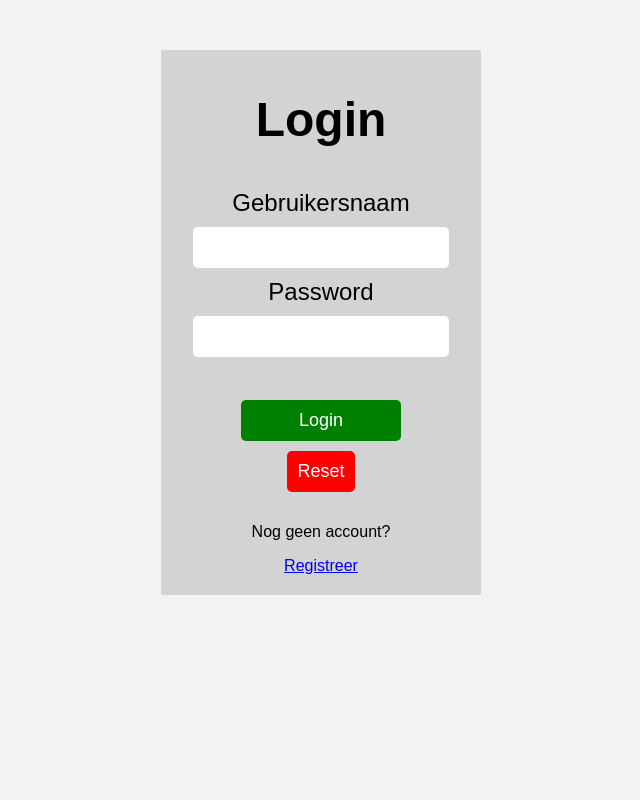
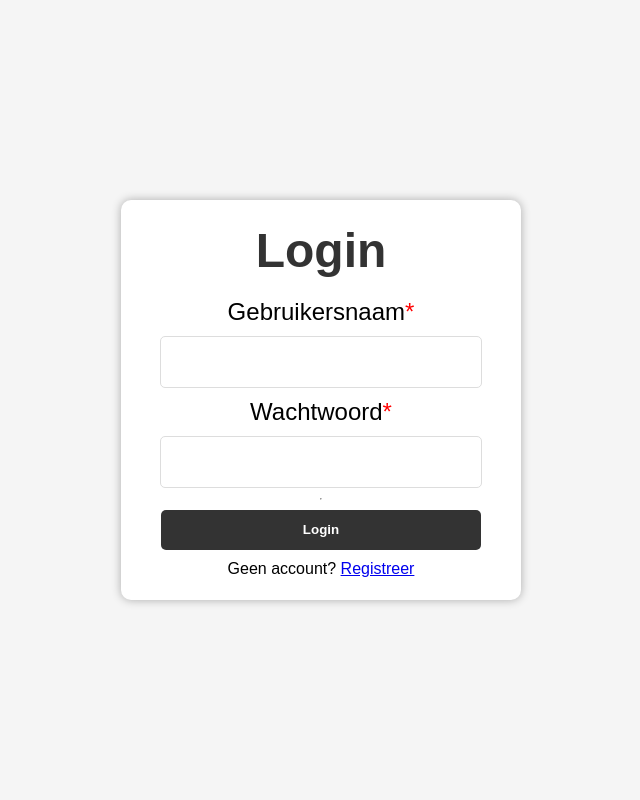
Before and after one commit to brammie15/WebshopBrakka, a PHP site: page /login.php in a window 1280 px wide. Shown: the whole page, without its empty margins (319-959 px from the left). Run offline with PHP 8.4, Linux system fonts and the light colour scheme; data that the repository does not hold is empty.

Commit message:
Verander layout van de login pagina Tijd: 30 min

```diff
--- a/bestel.php
+++ b/bestel.php
@@ -26,7 +26,7 @@
             $total += $productObj->price;
         }
 
-        $userId = $db->query("SELECT userID FROM `webshop`.user WHERE email = '" . $_SESSION["user"] . "'");
+        $userId = $db->query("SELECT userID FROM `webshop`.user WHERE username = '" . $_SESSION["user"] . "'");
         $userId->execute();
         $userId = $userId->fetch()["userID"];
 
--- a/login.css
+++ b/login.css
@@ -1,134 +1,201 @@
-#mainLogin {
-    /*width: 100vw;*/
-    /*height: 100vh;*/
-    padding: 0;
-    margin: 0;
-    display: flex;
-    justify-content: center;
-    align-content: center;
-    flex-direction: column;
-    background-color: #f2f2f2;
+/*#mainLogin {*/
+/*    !*width: 100vw;*!*/
+/*    !*height: 100vh;*!*/
+/*    padding: 0;*/
+/*    margin: 0;*/
+/*    display: flex;*/
+/*    justify-content: center;*/
+/*    align-content: center;*/
+/*    flex-direction: column;*/
+/*    background-color: #f2f2f2;*/
+
+/*}*/
+/*body{*/
+/*    padding: 0;*/
+/*    margin: 0;*/
+/*    height: 100vh;*/
+/*    background-color: #f2f2f2;*/
+/*}*/
+
+/*!*form{*!*/
+/*!*    display: flex;*!*/
+/*!*    flex-direction: column;*!*/
+/*!*    align-items: center;*!*/
+/*!*    gap: 10px;*!*/
+/*!*    height: 100%;*!*/
+/*!*    background: lightgray;*!*/
+/*!*    width: 25%;*!*/
+/*!*    padding-top: 10px;*!*/
+/*!*    padding-bottom: 20px;*!*/
+/*!*    margin-bottom: 20px;*!*/
+/*!*    !*box-shadow: 0 0 10px 0 rgba(0,0,0,0.5);*!*!*/
+/*!*    border-radius: 2px;*!*/
+/*!*}*!*/
+/**{*/
+/*    font-family: Arial, Helvetica, sans-serif;*/
+/*}*/
+
+/*#mainLogin>div{*/
+/*    text-align: center;*/
+/*    display: flex;*/
+/*    flex-direction: column;*/
+/*    align-items: center;*/
+/*    justify-content: center;*/
+
+/*}*/
+
+/*#error{*/
+/*    font-size: x-large;*/
+/*    color: red;*/
+/*}*/
+
+/*input[type="submit"]{*/
+/*    background-color: green;*/
+/*    color: white;*/
+/*    border: none;*/
+/*    border-radius: 5px;*/
+/*    padding: 10px;*/
+/*    font-size: large;*/
+/*    cursor: pointer;*/
+
+/*}*/
+/*input[type="submit"]:hover{*/
+/*    background-color: darkgreen;*/
+/*}*/
+/*input[type="reset"]:hover{*/
+/*    background-color: darkred;*/
+/*}*/
+/*input[type="reset"]{*/
+/*    background-color: red;*/
+/*    color: white;*/
+/*    border: none;*/
+/*    border-radius: 5px;*/
+/*    padding: 10px;*/
+/*    font-size: large;*/
+/*    cursor: pointer;*/
+/*}*/
+
+/*input[type="email"], input[type="password"], input[type="text"], input[type="number"], input[type="tel"]{*/
+/*    border: none;*/
+/*    border-radius: 5px;*/
+/*    padding: 10px;*/
+/*    font-size: large;*/
+/*    width: 80%;*/
+/*    box-sizing: border-box;*/
+/*}*/
+
+/*input[type="text"]:focus, input[type="password"]:focus{*/
+/*    outline: none;*/
+/*    box-shadow: 0 0 10px 0 rgba(0,0,0,0.5);*/
+/*}*/
+
+/*input[type="reset"]{*/
+/*    border-radius: 5px;*/
+/*    padding: 10px;*/
+/*    !*width: 10px;*!*/
+
+/*}*/
+
+/*label{*/
+/*    font-size: x-large;*/
+/*}*/
+/*#code{*/
+/*    font-size: x-large;*/
+/*    color: green;*/
+/*    padding-top:0;*/
+/*    margin-top: 0;*/
+/*}*/
+/*h1{*/
+/*    font-size: xxx-large;*/
+
+/*}*/
+
+/*#buttonsContainer{*/
+/*    display: flex;*/
+/*    flex-direction: column;*/
+/*    justify-content: space-evenly;*/
+/*    width: 100%;*/
+/*    padding-top: 5px;*/
+/*    padding-bottom: 5px;*/
+/*    align-items: center;*/
+/*    gap: 10px;*/
+/*}*/
+
+/*#buttonsContainer > div{*/
+/*    display:flex;*/
+/*    flex-direction: column;*/
+/*}*/
+
+/*#buttonsContainer>input[type="submit"]{*/
+/*    width: 50%;*/
+/*}*/
+
+label{
+    font-size: x-large;
 
 }
-body{
+
+*{
+    font-family: sans-serif;
+    margin: 0;
     padding: 0;
-    margin: 0;
+}
+
+main{
+    display: flex;
+    flex-direction: column;
+    align-items: center;
+    justify-content: center;
     height: 100vh;
-    background-color: #f2f2f2;
-}
-#mainLogin{
-    padding-top: 50px;
+    background-color: #f5f5f5;
 }
 
 form{
     display: flex;
     flex-direction: column;
     align-items: center;
-    gap: 10px;
-    height: 100%;
-    background: lightgray;
-    width: 25%;
-    padding-top: 10px;
-    padding-bottom: 20px;
-    margin-bottom: 20px;
-    /*box-shadow: 0 0 10px 0 rgba(0,0,0,0.5);*/
-    border-radius: 2px;
-}
-*{
-    font-family: Arial, Helvetica, sans-serif;
+    justify-content: center;
+    width: 400px;
+    height: 400px;
+    background-color: #fff;
+    border-radius: 10px;
+    box-shadow: 0 0 10px rgba(0,0,0,0.3);
 }
 
-#mainLogin>div{
-    text-align: center;
-    display: flex;
-    flex-direction: column;
-    align-items: center;
-    justify-content: center;
+input[type="text"], input[type="password"]{
+    width: 300px;
+    height: 30px;
+    margin: 10px;
+    padding: 10px;
+    border: 1px solid #ddd;
+    border-radius: 5px;
+    outline: none;
+}
+
+input[type="submit"]{
+    width: 320px;
+    height: 40px;
+    margin: 10px;
+    padding: 10px;
+    border: none;
+    border-radius: 5px;
+    outline: none;
+    background-color: #333;
+    color: #fff;
+    font-weight: bold;
+    cursor: pointer;
+}
+
+h1{
+    color: #333;
+    font-size: 30px;
+    margin-bottom: 20px;
 
 }
 
-#error{
-    font-size: x-large;
+.error{
     color: red;
+    padding-bottom: 1em;
+    padding-top: 1em;
+    font-size: 20px;
 }
-
-input[type="submit"]{
-    background-color: green;
-    color: white;
-    border: none;
-    border-radius: 5px;
-    padding: 10px;
-    font-size: large;
-    cursor: pointer;
-
-}
-input[type="submit"]:hover{
-    background-color: darkgreen;
-}
-input[type="reset"]:hover{
-    background-color: darkred;
-}
-input[type="reset"]{
-    background-color: red;
-    color: white;
-    border: none;
-    border-radius: 5px;
-    padding: 10px;
-    font-size: large;
-    cursor: pointer;
-}
-
-input[type="email"], input[type="password"], input[type="text"], input[type="number"], input[type="tel"]{
-    border: none;
-    border-radius: 5px;
-    padding: 10px;
-    font-size: large;
-    width: 80%;
-    box-sizing: border-box;
-}
-
-input[type="text"]:focus, input[type="password"]:focus{
-    outline: none;
-    box-shadow: 0 0 10px 0 rgba(0,0,0,0.5);
-}
-
-input[type="reset"]{
-    border-radius: 5px;
-    padding: 10px;
-    /*width: 10px;*/
-
-}
-
-label{
-    font-size: x-large;
-}
-#code{
-    font-size: x-large;
-    color: green;
-    padding-top:0;
-    margin-top: 0;
-}
-h1{
-    font-size: xxx-large;
-
-}
-
-#buttonsContainer{
-    display: flex;
-    flex-direction: column;
-    justify-content: space-evenly;
-    width: 100%;
-    padding-top: 5px;
-    padding-bottom: 5px;
-    align-items: center;
-    gap: 10px;
-}
-
-#buttonsContainer > div{
-    display:flex;
-    flex-direction: column;
-}
-
-#buttonsContainer>input[type="submit"]{
-    width: 50%;
-}
--- a/login.php
+++ b/login.php
@@ -3,31 +3,18 @@ include "database.php";
 include "common.php";
 
 $db = getDatabaseConnection();
-$db_success = false;
-if ($db) {
-    $db_success = true;
-}
 
-$hasSubmitted = false;
-if (
-    isset($_POST["email"]) and
-    isset($_POST["password"])
-) {
-    $hasSubmitted = true;
-}
 $error = "";
-$code = "";
-if ($hasSubmitted) {
+if (isPost(["username","password"])) {
     $password = $_POST["password"];
-    $email = $_POST["email"];
+    $username = $_POST["username"];
     $hashedPassword = password_hash($password, PASSWORD_DEFAULT);
-
     $accountType = UserTypes::Customer;
 
-    $userQuery = $db->query("SELECT user.email, user.passwordHash FROM `webshop`.user WHERE `webshop`.user.email = '$email'");
+    $userQuery = $db->query("SELECT user.username, user.passwordHash FROM `webshop`.user WHERE `webshop`.user.username = '$username'");
     $user = $userQuery->fetch();
 
-    $employeeQuery = $db->query("SELECT employee.email, employee.passwordHash FROM `webshop`.employee WHERE `webshop`.employee.email = '$email'");
+    $employeeQuery = $db->query("SELECT employee.email, employee.passwordHash FROM `webshop`.employee WHERE `webshop`.employee.email = '$username'");
     $employee = $employeeQuery->fetch();
 
     if (!$user && !$employee) {
@@ -48,7 +35,7 @@ if ($hasSubmitted) {
     }
     if (strlen($error) == 0) {
         session_start();
-        $_SESSION["user"] = $email;
+        $_SESSION["user"] = $username;
         $_SESSION["userType"] = $accountType;
         header("Location: index.php");
     }
@@ -61,34 +48,27 @@ if ($hasSubmitted) {
     <meta name="viewport"
           content="width=device-width, user-scalable=no, initial-scale=1.0, maximum-scale=1.0, minimum-scale=1.0">
     <meta http-equiv="X-UA-Compatible" content="ie=edge">
+    <title>Login</title>
     <link rel="stylesheet" href="login.css">
-    <title>Login</title>
 </head>
 <body>
-<div id="mainLogin">
-    <div>
-        <form action="login.php" method="post">
-            <h1>Login</h1>
-            <label for="email">Gebruikersnaam</label>
-            <input name="email" type="text" id="email" required>
-            <label for="password">Password</label>
-            <input id="password" name="password" type="password">
-            <br>
-            <div id="buttonsContainer">
-                <input type="submit" value="Login">
-                <input type="reset" name="reset">
-            </div>
-            <div>
-                <p>Nog geen account?</p>
-                <a href="registreer.php">Registreer</a>
-            </div>
-        </form>
-        <?php
-        if (strlen($error) > 0) {
-            echo "<p id='error'>" . $error . "</p>";
-        }
-        ?>
-    </div>
-</div>
+<main>
+    <form action="login.php" method="post">
+        <h1 style="font-size: 3em;">Login</h1>
+        <label for="Username">Gebruikersnaam<span style="color: red">*</span></label>
+        <input type="text" name="username" id="Username" required>
+        <label for="password">Wachtwoord<span style="color: red">*</span></label>
+        <input type="password" name="password" id="password" required>
+
+        <hr>
+
+        <input type="submit" value="Login">
+        <p>Geen account? <a href="registreer.php">Registreer</a></p>
+        <?php if($error != ""): ?>
+            <p class="error" style=""><?php echo $error; ?></p>
+        <?php endif; ?>
+
+    </form>
+</main>
 </body>
 </html>
--- a/registreer.php
+++ b/registreer.php
@@ -22,7 +22,7 @@
         }
 
         if(strlen($error) == 0){
-            $query = $conn->prepare("SELECT * FROM `webshop`.user WHERE `webshop`.user.email = :email");
+            $query = $conn->prepare("SELECT * FROM `webshop`.user WHERE `webshop`.user.username = :email");
             $query->bindParam(":email", $email);
             $query->execute();
             $user = $query->fetch();
@@ -32,7 +32,7 @@
         }
 
         if(strlen($error) == 0){
-            $query = $conn->prepare("INSERT INTO `webshop`.user (email, passwordHash) VALUES (:email, :passwordHash)");
+            $query = $conn->prepare("INSERT INTO `webshop`.user (username, passwordHash) VALUES (:email, :passwordHash)");
             $query->bindParam(":email", $email);
             $query->bindParam(":passwordHash", $hashedPassword);
             $query->execute();
```
